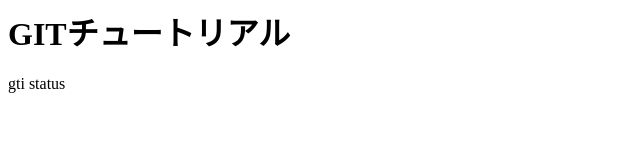
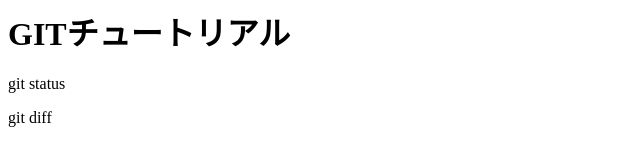
Before and after one commit to asa085/git_tutorial_bak, a plain HTML site: page index.html in a window 1280 px wide. Shown: the full height of the page, 0-640 px from the left. Drawn offline with Linux system fonts and the light colour scheme.

Commit message:
git チュートリアルとdiffコマンドを追記しました。

```diff
--- a/index.html
+++ b/index.html
@@ -1,2 +1,3 @@
 <h1>GITチュートリアル</h1>
-<p>gti status</p>
+<p>git status</p>
+<p>git diff</p>
```
